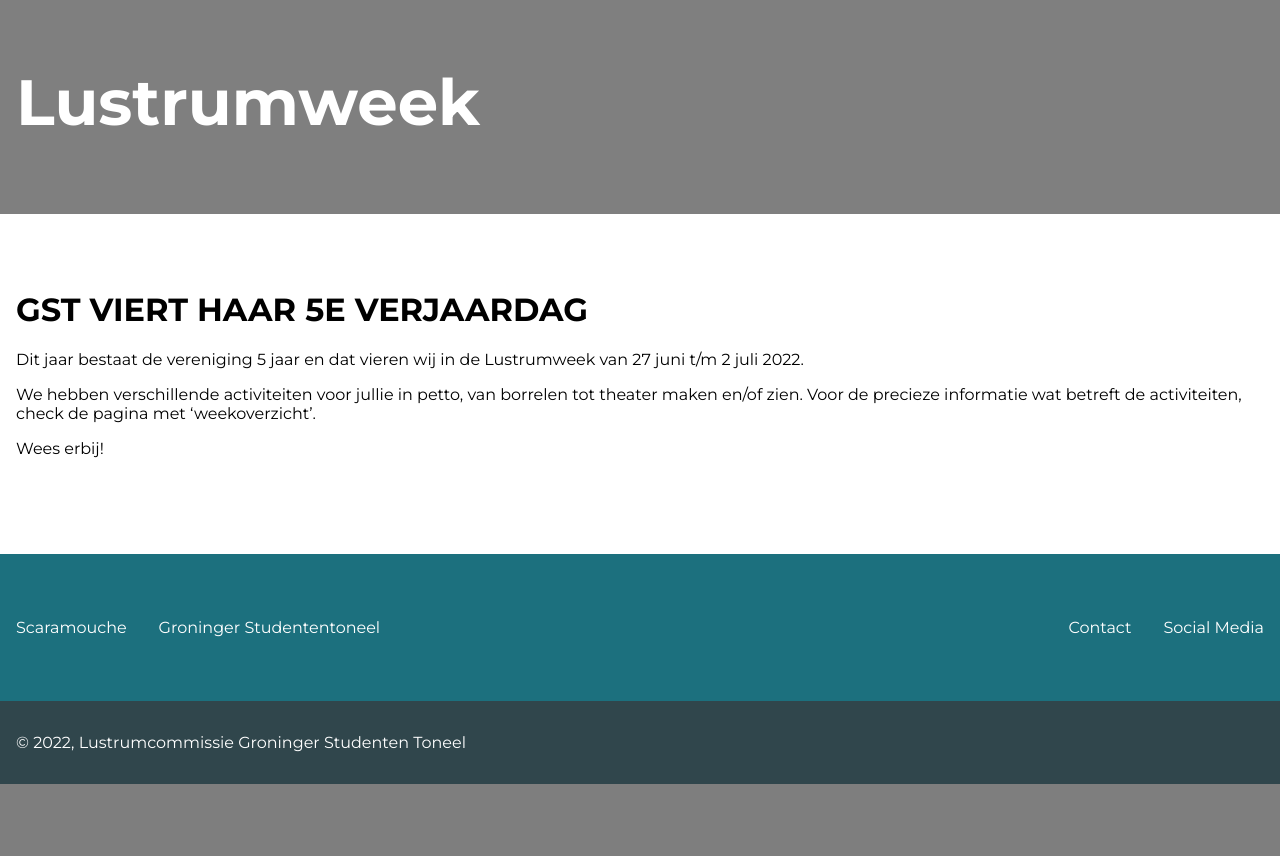
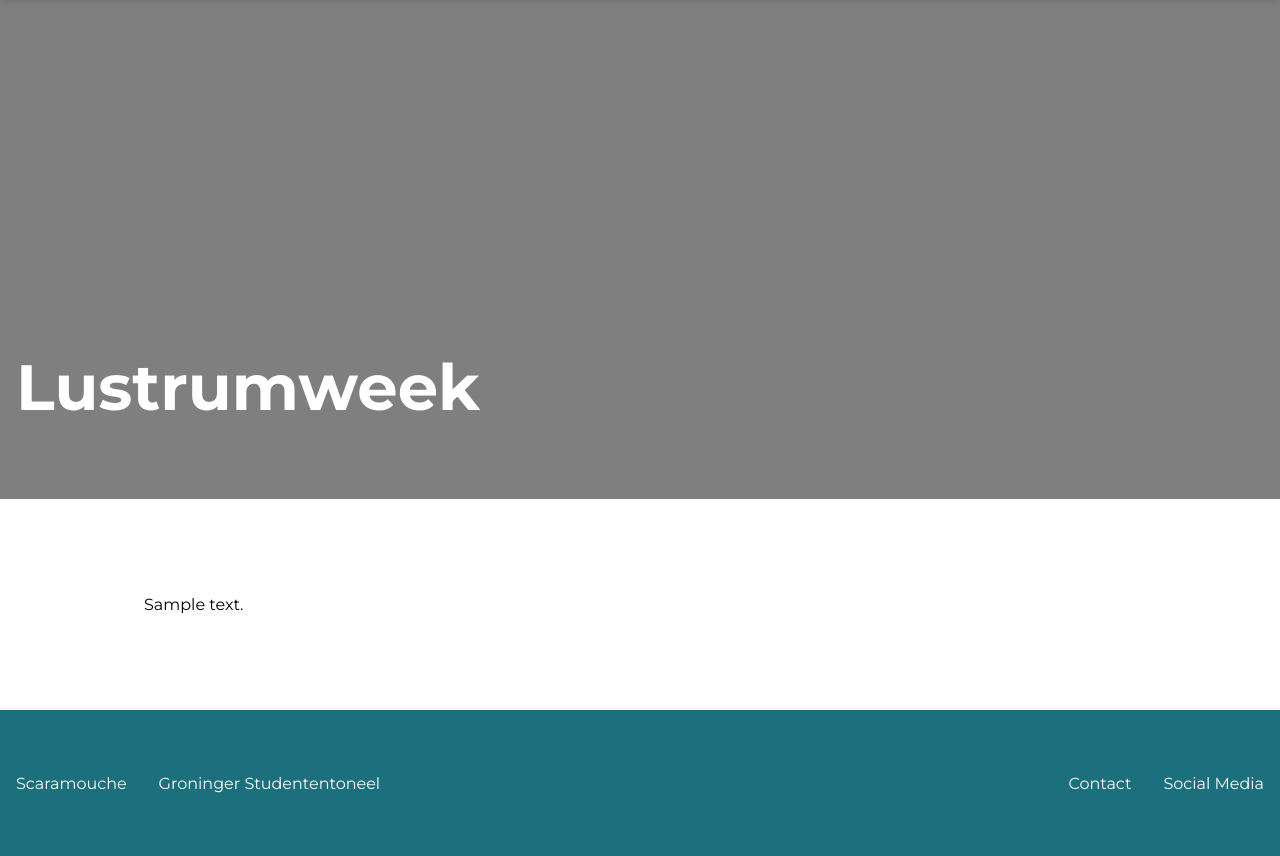
Before and after one commit to Plutoski/scaramouche, a WordPress theme: template web/app/themes/lustrum/front-page.php in a window 1280 px wide. Shown: the part 337-1193 px from the top of the page. Before the commit the page ends 1121 px from the top, so only its background shows below. Run offline with PHP 8.4 and a stand-in for WordPress, Linux system fonts and the light colour scheme; the site name, menu and one post (Sample post) are stand-ins, and other content is empty.

Commit message:
Theme update

```diff
--- a/web/app/themes/lustrum/front-page.php
+++ b/web/app/themes/lustrum/front-page.php
@@ -15,11 +15,7 @@
 
     <section class="main-content">
         <div class="container">
-            <h5 class="main-content__title">GST viert haar 5e verjaardag</h5>
-            <p>Dit jaar bestaat de vereniging 5 jaar en dat vieren wij in de Lustrumweek van 27 juni t/m 2 juli 2022.</p>
-            <p>We hebben verschillende activiteiten voor jullie in petto, van borrelen tot theater maken en/of zien.
-            Voor de precieze informatie wat betreft de activiteiten, check de pagina met ‘weekoverzicht’.</p>
-            <p>Wees erbij!</p>
+            <?php the_content(); ?>
         </div>
     </section>
 </main>
--- a/web/app/themes/lustrum/header.php
+++ b/web/app/themes/lustrum/header.php
@@ -12,12 +12,12 @@
 <header>
     <div class="container header">
         <div class="logo">
-            Logo
+            <img src="<?php bloginfo('stylesheet_directory') ?>/images/logo.svg" />
         </div>
 
         <div class="menu">
         <?php if (has_nav_menu('primary_navigation')) { ?>
-            <nav class="nav-primary" aria-label="{{ wp_get_nav_menu_name('primary_navigation') }}">
+            <nav class="nav-primary" aria-label="<?php wp_get_nav_menu_name('primary_navigation') ?>">
             <?php wp_nav_menu([
                 'theme_location' => 'primary_navigation',
                 'menu_class' => 'primary-navigation',
--- a/web/app/themes/lustrum/style.css
+++ b/web/app/themes/lustrum/style.css
@@ -65,12 +65,18 @@ p > * + * {
     margin-block-start: 1.5rem;
 }
 
+figure {
+    margin-inline-start: 0;
+    margin-inline-end: 0;
+}
+
 /** Header **/
 header {
     background-color: var(--color-white);
     position: sticky;
     top: 0;
     box-shadow: var(--box-shadow);
+    z-index: 9999;
 }
 
 .header {
@@ -83,6 +89,10 @@ header {
 /** Main **/
 .main-content {
     padding: 5rem 0;
+}
+
+.main-content .container {
+    max-width: 1024px;
 }
 
 .main-content__title {
```
Also changed, not shown: web/app/themes/lustrum/archive.php (added).
